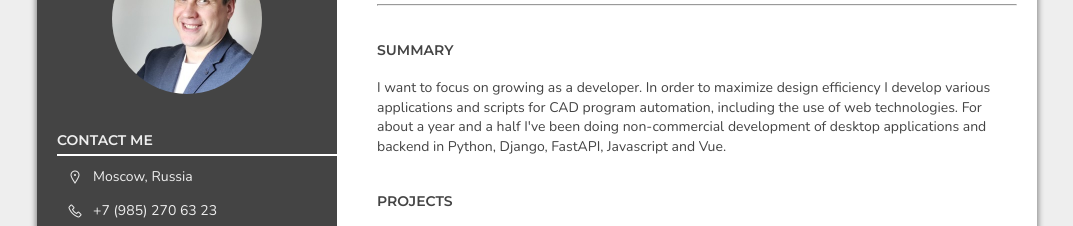
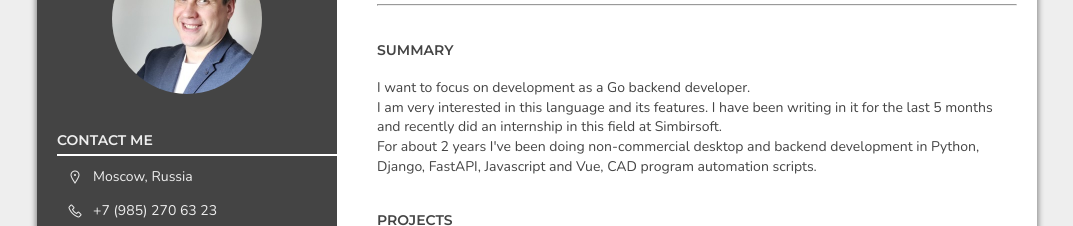
Before and after one commit to Woodman5/rsschool-cv, a plain HTML site: page index.html in a window 1280 px wide. Shown: the part 121-347 px from the top of the page, without its empty margins (103-1176 px from the left). Drawn offline with nearby package versions, Linux system fonts and the light colour scheme.

Commit message:
fix: edit summary

```diff
--- a/index.html
+++ b/index.html
@@ -1,9 +1,9 @@
 <!DOCTYPE html>
 <html lang="en">
   <head>
-    <meta charset="utf-8"/>
+    <meta charset="utf-8" />
     <title>Yury Derevyannyh CV</title>
-    <link href="styles/style.css" rel="stylesheet"/>
+    <link href="styles/style.css" rel="stylesheet" />
     <link
       href="https://fonts.googleapis.com/css2?family=Montserrat:wght@600&family=Nunito&display=swap"
       rel="stylesheet"
@@ -18,7 +18,7 @@
       <div class="container">
         <div class="left-column">
           <div class="circle">
-                <img src="img/YD_400x300.jpg" alt=""/>
+            <img src="img/YD_400x300.jpg" alt="" />
           </div>
           <div class="left-block light nunito">
             <h2 class="left-tittle">Contact me</h2>
@@ -41,27 +41,19 @@
             <div class="left-block light nunito">
               <h2 class="left-tittle">Hard skils</h2>
               <h3>Programming languages</h3>
-                    <p>
-                        Go, Python, JavaScript
-                    </p>
+              <p>Go, Python, JavaScript</p>
               <h3>Frameworks & Libraries</h3>
               <p>
-                        pprof, gRPC, GraphQL, Redis, etc.<br>
-                        Django, FastAPI, SQLAlchemy, etc.<br>
-                        Vue, Quasar, Webpack, npm, yarn, etc.<br>
+                pprof, gRPC, GraphQL, Redis, etc.<br />
+                Django, FastAPI, SQLAlchemy, etc.<br />
+                Vue, Quasar, Webpack, npm, yarn, etc.<br />
               </p>
               <h3>Databases</h3>
-                    <p>
-                        PostgreSQL, SQLite
-                    </p>
+              <p>PostgreSQL, SQLite</p>
               <h3>IDE</h3>
-                    <p>
-                        GoLand, PyCharm, WebStorm, VS Code
-                    </p>
+              <p>GoLand, PyCharm, WebStorm, VS Code</p>
               <h3>Others</h3>
-                    <p>
-                        Docker, Git
-                    </p>
+              <p>Docker, Git</p>
             </div>
           </section>
           <section class="left-section">
@@ -69,7 +61,9 @@
               <h2 class="left-tittle">Soft skils</h2>
               <ul>
                 <li>Managing a department of 13 engineers for over 6 years</li>
-                        <li>Participation in negotiations with customers, write and approval for technical specification and documentation
+                <li>
+                  Participation in negotiations with customers, write and approval for technical specification and
+                  documentation
                 </li>
                 <li>Tasks coordination between different departments of the company</li>
                 <li>Managing several projects in parallel, mentor my colleagues</li>
@@ -93,41 +87,38 @@
             </div>
             <div class="job-tittle nunito">Software Developer</div>
           </header>
-            <hr>
+          <hr />
 
           <div class="rigth-block nunito">
-
             <section>
               <h2 class="right-tittle">Summary</h2>
               <p>
-                        I want to focus on growing as a developer.
-                        In order to maximize design efficiency I develop various applications and scripts for CAD
-                        program automation, including the use of web technologies. For about a year and a half I've been doing
-                        non-commercial development of desktop applications and backend in Python, Django, FastAPI,
-                        Javascript and Vue.
+                I want to focus on development as a Go backend developer.<br />
+                I am very interested in this language and its features. I have been writing in it for the last 5 months
+                and recently did an internship in this field at Simbirsoft.<br />
+                For about 2 years I've been doing non-commercial desktop and backend development in Python, Django,
+                FastAPI, Javascript and Vue, CAD program automation scripts.
               </p>
             </section>
-
 
             <section>
               <h2 class="right-tittle">Projects</h2>
               <ol>
-
-
                 <li>
                   <a class="dark" href="https://github.com/Woodman5/fast_mold_fastapi" target="_blank">
                     <h3 class="prj-tittle">FastMold<i class="las la-external-link-alt"></i></h3>
                   </a>
-                            <p>REST API for Materials library.
-                                Part of a larger project of technological support for manufacturing.
+                  <p>
+                    REST API for Materials library. Part of a larger project of technological support for manufacturing.
                   </p>
                   <p>Functionality:</p>
                   <ul class="list">
                     <li>Registration and authorization</li>
                     <li>User rights and roles</li>
                     <li>Parallel authentication with tokens for services and sessions for the website</li>
-                                <li>Complex material model with 200 parameters distributed in different tables,
-                                    auxiliary data tables - colors, standards, etc.
+                    <li>
+                      Complex material model with 200 parameters distributed in different tables, auxiliary data tables
+                      - colors, standards, etc.
                     </li>
                     <li>CRUD for all data in database</li>
                     <li>SPA application created with Vue 3, Vuex and Quasar Framework</li>
@@ -137,13 +128,13 @@
                   </ul>
                 </li>
 
-
                 <li>
                   <a class="dark" href="https://github.com/Woodman5/ncc_calc" target="_blank">
                     <h3 class="prj-tittle">Handrails calculator<i class="las la-external-link-alt"></i></h3>
                   </a>
-                            <p>Product configuration calculation in the GUI,
-                                generation of 3D assembly model and technological files.
+                  <p>
+                    Product configuration calculation in the GUI, generation of 3D assembly model and technological
+                    files.
                   </p>
                   <p>Functionality:</p>
                   <ul class="list">
@@ -154,19 +145,15 @@
                     <li>Python, PyQT5</li>
                   </ul>
                 </li>
-
-
               </ol>
-
             </section>
-
 
             <section>
               <h2 class="right-tittle">Education</h2>
               <p>
-                        2021, Coursera, Go - Web Services Development with Go<br>
-                        2020, Udemy, Vue - The Complete Guide<br>
-                        2019, Harvard University, Computer Science CS-50 online course<br><br>
+                2021, Coursera, Go - Web Services Development with Go<br />
+                2020, Udemy, Vue - The Complete Guide<br />
+                2019, Harvard University, Computer Science CS-50 online course<br /><br />
 
                 1996-2002, Moscow State University of Technology Stankin, Design engineer
               </p>
@@ -174,20 +161,19 @@
             <section>
               <h2 class="right-tittle">Experience</h2>
               <p>
-                        07/2021 - 09/2021 (2m), Simbirsoft, Golang backend internship<br><br>
+                07/2021 - 09/2021 (2m), Simbirsoft, Golang backend internship<br /><br />
 
-                        12/2014 - today (6y 6m), NCC ltd., Head of Design Department<br>
-                        02/2013 - 12/2014 (1y 10m), ArtUP Studio, Lead Design Engineer<br>
-                        01/2012 - 02/2013 (1y 1m), Renault Russia, Process Engineer<br>
+                12/2014 - today (6y 9m), NCC ltd., Head of Design Department<br />
+                02/2013 - 12/2014 (1y 10m), ArtUP Studio, Lead Design Engineer<br />
+                01/2012 - 02/2013 (1y 1m), Renault Russia, Process Engineer<br />
                 03/2002 - 01/2012 (9y 10 m). Politermo ltd., Design Engineer
               </p>
             </section>
             <section>
               <h2 class="right-tittle">Additional info</h2>
               <p>
-                        I am fluent in manufacturing and production planning of various products from small parts to
-                        cars
-                        and planes by different technologies: machining, stamping, casting, composite materials, etc.
+                I am fluent in manufacturing and production planning of various products from small parts to cars and
+                planes by different technologies: machining, stamping, casting, composite materials, etc.
               </p>
             </section>
           </div>
@@ -201,10 +187,9 @@
         </div>
         <div>
           <a class="dark" href="https://rs.school/js/" target="_blank">
-                <img height="24" src="https://rs.school/images/rs_school_js.svg" alt="RS School">
+            <img height="24" src="https://rs.school/images/rs_school_js.svg" alt="RS School" />
           </a>
         </div>
-
       </footer>
     </div>
     <script></script>
```
Lines whose indentation alone changed are shown as unchanged.
